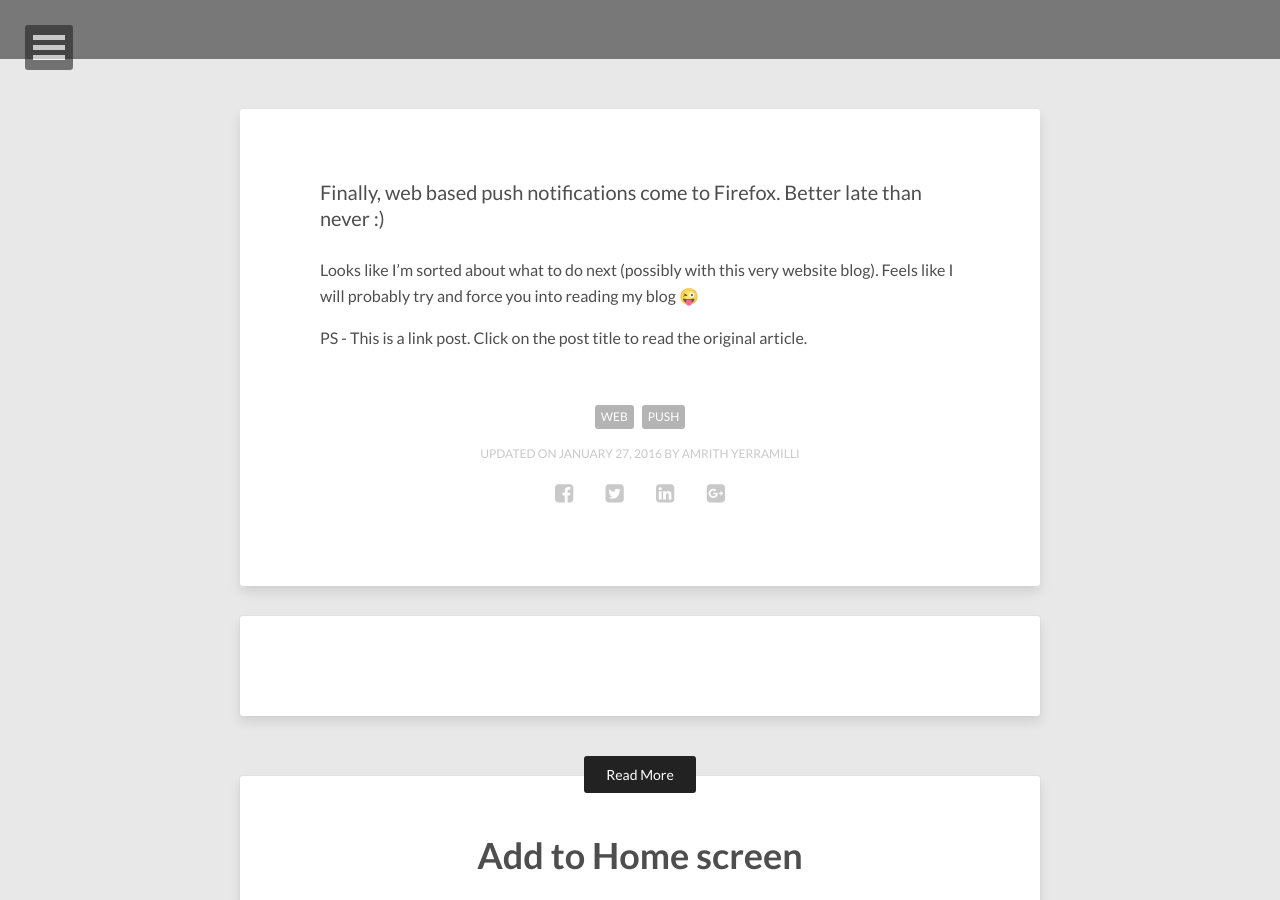
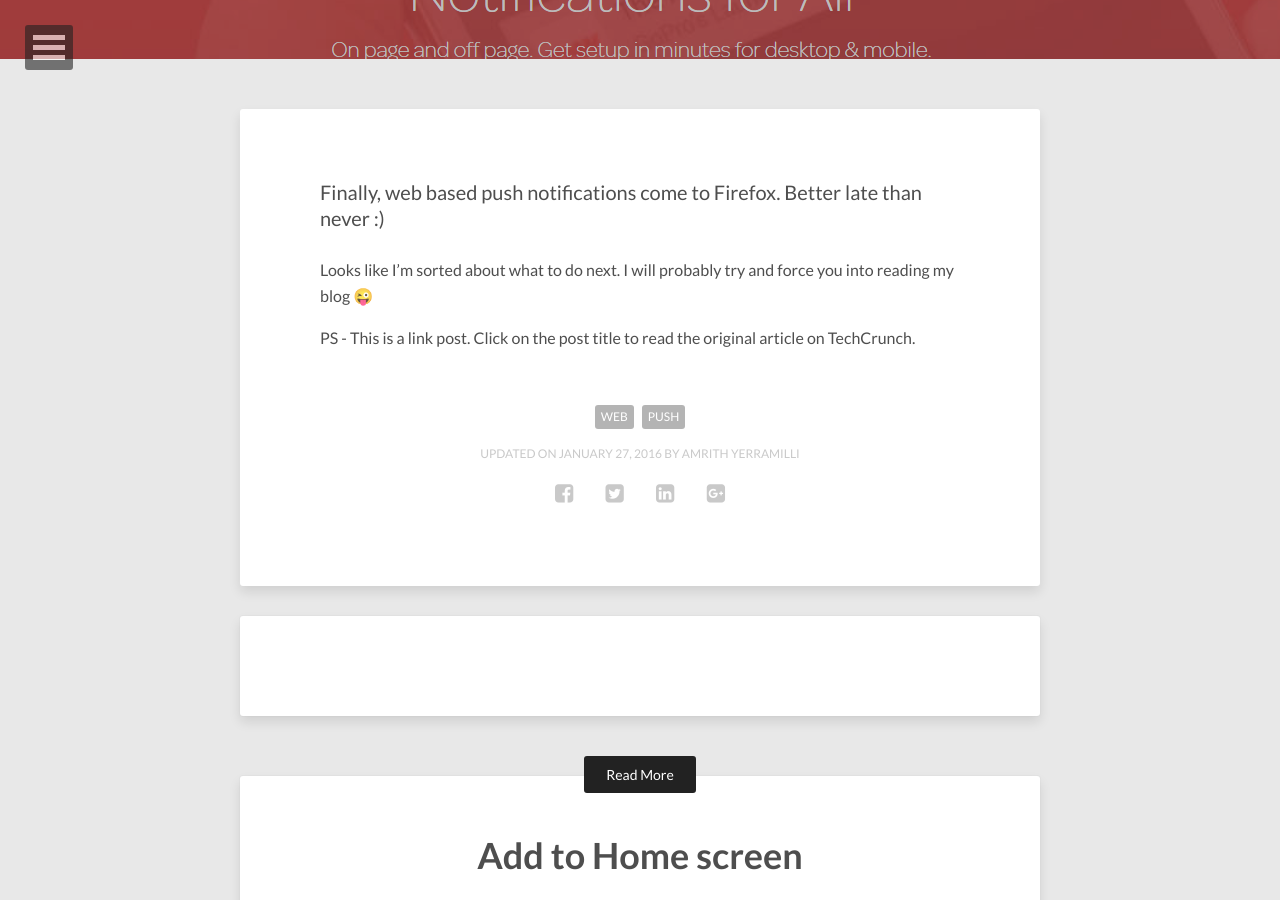
Before and after one commit to amrithyerramilli/amrithyerramilli.github.io, a Jekyll site: the page built from blog/_posts/2016-01-27-web-push-comes-to-firefox.md, in a window 1280 px wide and 900 px high, scrolled down 341 px. Built offline with Jekyll 4.4.1, drawn with Linux system fonts in a browser that asks for light colours; nearby versions of some CDN libraries; emoji names are drawn with the system emoji font; comment, search, counter and statistics services are not loaded.

Commit message:
updated post "web-push-comes-to-firefox"

```diff
--- a/blog/_posts/2016-01-27-web-push-comes-to-firefox.md
+++ b/blog/_posts/2016-01-27-web-push-comes-to-firefox.md
@@ -2,7 +2,7 @@
 layout: post
 description: "Finally, Mozilla joins the party"
 image:
-  feature: Firefox push.jpg
+  feature: firefox-push.png
 tags:
   - Web
   - Push
@@ -11,11 +11,11 @@ share: true
 modified: "2016-01-27 01:39 +0530"
 published: true
 title: Web Push comes to Firefox
-link: "http://techcrunch.com/2016/01/26/firefox-44-launches-with-support-for-push-notifications/?ncid=rss&utm_source=feedburner&utm_medium=feed&utm_campaign=Feed%3A+Techcrunch+%28TechCrunch%29&sr_share=facebook"
+link: "http://techcrunch.com/2016/01/26/firefox-44-launches-with-support-for-push-notifications/"
 ---
 
 Finally, web based push notifications come to Firefox. Better late than never :)
 
-Looks like I'm sorted about what to do next (possibly with this very website blog). Feels like I will probably try and force you into reading my blog :stuck_out_tongue_winking_eye:
+Looks like I'm sorted about what to do next. I will probably try and force you into reading my blog :stuck_out_tongue_winking_eye:
 
-PS - This is a link post. Click on the post title to read the original article.
+PS - This is a link post. Click on the post title to read the original article on TechCrunch.
```
Also changed, not shown: images/firefox-push.png (renamed from images/Screenshot (11).png).
